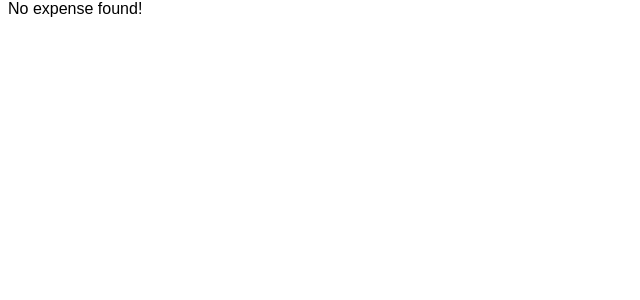
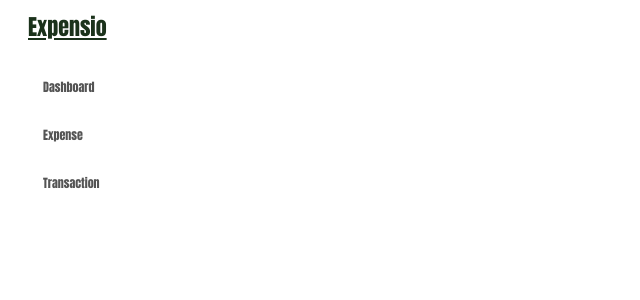
Before and after one commit to AnsonL1234/ExpensesTrackingSystem, a React (Vite) app in the folder website_app/expenses-tracking-webapp/: page /mainPage in a window 1280 px wide. Shown: the top 300 px of the page, without its empty margins (0-640 px from the left). Built offline with nearby package versions, Linux system fonts and the light colour scheme.

Commit message:
adding more sql script & styling to the homePage

```diff
--- a/website_app/expenses-tracking-webapp/src/App.jsx
+++ b/website_app/expenses-tracking-webapp/src/App.jsx
@@ -15,7 +15,7 @@ function App() {
     <>
       <BrowserRouter>
         <Routes>
-          <Route element={<Header />}>
+          <Route element={<MainPage />}>
             <Route path="/" element={<Home />} />
             <Route path="/about" element={<About />}  />
             <Route path="/feature" element={<Feature />}  />
--- a/website_app/expenses-tracking-webapp/src/MainPage/MainPage.css
+++ b/website_app/expenses-tracking-webapp/src/MainPage/MainPage.css
@@ -0,0 +1,39 @@
+@import url("../index.css");
+
+.mainPage_left {
+    color: var(--nav-text-clr);
+    /* background-color: var(--primary-color); */
+    width: clamp(120px, 12vw, 250px);
+}
+
+.logo-text {
+    font-family: var(--title-front);
+    color: var(--primary-color);
+    font-size: 22px;
+    text-align: start;
+    text-decoration: underline;
+    margin: 0;
+    padding: 10px 20px;
+}
+
+.navigator-left {
+    display: flex;
+    flex-direction: column;
+    padding: 25px;
+}
+
+.nav_link {
+    color: var(--nav-text-clr);
+    font-family: var(--title-front);
+    align-items: center;
+    font-size: 12px;
+    padding-left: 10px;
+    margin-bottom: 15px;
+    text-decoration: none;
+}
+
+.nav_link:hover {
+    border-radius: 3px;
+    background-color: var(--nav-hover-clr);
+    opacity: 0.8;
+}
--- a/website_app/expenses-tracking-webapp/src/MainPage/MainPage.jsx
+++ b/website_app/expenses-tracking-webapp/src/MainPage/MainPage.jsx
@@ -1,43 +1,48 @@
-import axios from "axios";
-import { useState, useEffect } from "react";
-import { useLocation } from "react-router-dom";
+// import axios from "axios";
+// import { useState, useEffect } from "react";
+import { useLocation, Link } from "react-router-dom";
+import "./MainPage.css"
 
 
 const MainPage = () => {
 
-    const location = useLocation();
-    const userId = location.state?.userId;
-    const [expense, setExpense] = useState(null);
+    // const location = useLocation();
+    // const userId = location.state?.userId;
+    // const [expense, setExpense] = useState(null);
 
-    useEffect(() => {
-        if (userId) {
-            axios
-            .get(`http://localhost:7070/api/user/expense/${userId}`)
-            .then((response) => {
-                setExpense(response.data);
-                console.log(response)
-            })
-            .catch((err) => {
-                console.log(err);
-            })
-        }
-    }, [userId])
+    // useEffect(() => {
+    //     if (userId) {
+    //         axios
+    //         .get(`http://localhost:7070/api/user/expense/${userId}`)
+    //         .then((response) => {
+    //             setExpense(response.data);
+    //             console.log(response)
+    //         })
+    //         .catch((err) => {
+    //             console.log(err);
+    //         })
+    //     }
+    // }, [userId])
+
+
 
     return (
         <>
-           {
-                Array.isArray(expense) ? (
-                    expense.map((ex, idx) => (
-                        <ul key={idx}>
-                            <li>Amount: {ex.amount}</li>
-                            <li>Purpose: {ex.purpose}</li>
-                            <li>Spend At: {ex.spend_at}</li>
-                        </ul>
-                    ))
-                ): (
-                    <div>No expense found!</div>
-                )
-           }
+           <div className="mainPage">
+            <div className="mainPage_left">
+                <h2 className="logo-text">
+                    Expensio
+                </h2>
+                <nav className="navigator-left">
+                    <Link to="/" className="nav_link">Dashboard</Link>
+                    <Link to="/" className="nav_link">Expense</Link>
+                    <Link to="/" className="nav_link">Transaction</Link>
+                </nav>
+            </div>
+            <div className="mainPage_right">
+
+            </div>
+           </div>
         </>
     );
 }
--- a/website_app/expenses-tracking-webapp/src/index.css
+++ b/website_app/expenses-tracking-webapp/src/index.css
@@ -1,12 +1,15 @@
 :root {
-  --text-front: "Arial Nova Condensed", Arial, sans-serif;;
+  --text-front: "Arial Nova Condensed", Arial, sans-serif;
+  --title-front: Impact, Haettenschweiler, 'Arial Narrow Bold', sans-serif;
 
   --primary-color: #1b321b;
   --secondary-color: #4d824d;
   --btn-hover-color: #589d58;
   --navbar-color: #496049;
 
-  --title-front: Impact, Haettenschweiler, 'Arial Narrow Bold', sans-serif;
+  --primary-text-clr: #000000;
+  --nav-text-clr: #545454;
+  --nav-hover-clr: #f6f6f6;
 }
 
 body {
--- a/website_app/expenses-tracking-webapp/src/landing-page/nevigation/header.css
+++ b/website_app/expenses-tracking-webapp/src/landing-page/nevigation/header.css
@@ -29,6 +29,7 @@ header {
     color: var(--primary-color);
     font-size: 22px;
     text-align: center;
+    text-decoration: underline;
 }
 
 .header_left {
--- a/website_app/expenses-tracking-webapp/src/login-page/Login.css
+++ b/website_app/expenses-tracking-webapp/src/login-page/Login.css
@@ -35,12 +35,6 @@ img {
     width: 30px;
     height: 35px;
     border-width: 0;
-}
-
-h2 {
-    text-align: center;
-    text-decoration: underline;
-    color: var(--primary-color);
 }
 
 input[type=text], input[type=password] {
--- a/website_app/expenses-tracking-webapp/src/login-page/Login.jsx
+++ b/website_app/expenses-tracking-webapp/src/login-page/Login.jsx
@@ -22,7 +22,7 @@ export default function Login() {
                 const id = respon.data.user_id;
                 setResponseMessage("User is login successfully!");
                 setHasError(false);
-                navigate("/mainPage", { state: {userId: id}})
+                // navigate("/mainPage", { state: {userId: id}})
                 console.log(id); // debug
             })
             .catch((err) => {
@@ -70,7 +70,7 @@ export default function Login() {
                         Forgot your password?
                     </a>
                     <br />
-                    <button type="submit" >
+                    <button type="submit" onClick={() => navigate("/mainPage")}>
                         Login
                     </button>
                 </form>
```
Also changed, not shown: 1 other file (tests, documents, lock files or other folders).
